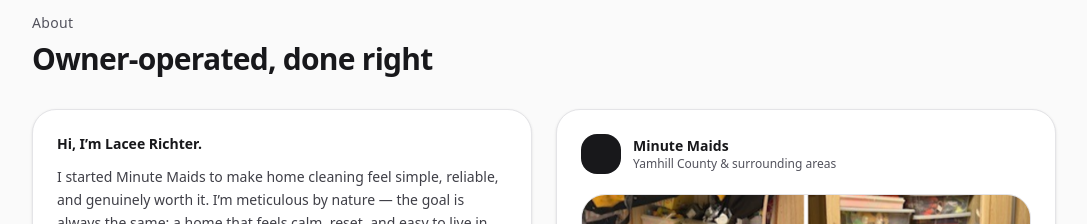
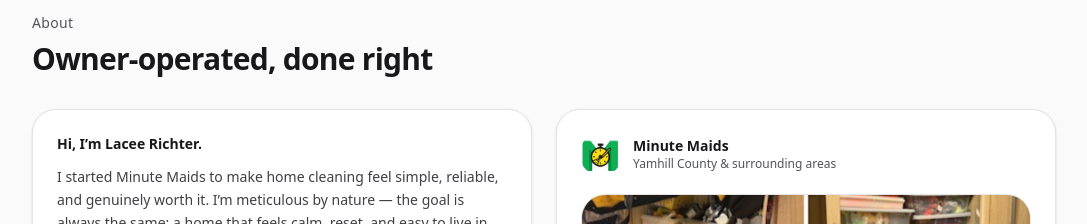
Before and after one commit to conels08/minute-maids-landing, a Next.js app: page / in a window 1280 px wide. Shown: the part 4540-4764 px from the top of the page, without its empty margins (96-1183 px from the left). Built offline with nearby package versions, Linux system fonts and the light colour scheme.

Commit message:
fix: use real logo in about card header

```diff
--- a/src/components/sections/About.tsx
+++ b/src/components/sections/About.tsx
@@ -86,8 +86,14 @@ export default function About() {
         {/* Photo / brand image */}
         <div className="rounded-3xl border border-zinc-200 bg-white p-5 shadow-sm sm:p-6">
           <div className="flex items-center gap-3">
-            <div className="relative h-10 w-10 overflow-hidden rounded-2xl bg-zinc-900">
-              <span className="absolute inset-0" />
+            <div className="relative h-10 w-10 overflow-hidden rounded-2xl">
+              <Image
+                src="/images/minute-maids-logo-transparent.png"
+                alt="Minute Maids logo"
+                fill
+                className="object-contain"
+                sizes="40px"
+              />
             </div>
             <div>
               <p className="text-sm font-semibold text-zinc-900">
```
